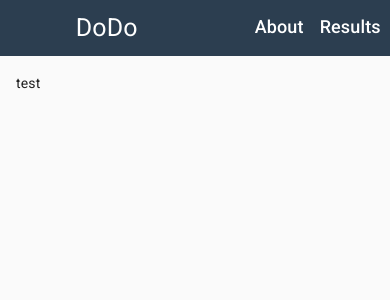
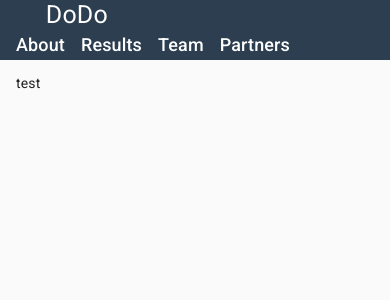
Before and after one commit to fraunhofer-iem/dodo-web, a React (Create React App) app: page / in a window 390 px wide. Shown: the top 300 px of the page. Built offline with nearby package versions, Linux system fonts and the light colour scheme.

Commit message:
finally figured out a more or less responsive navbar

```diff
--- a/src/components/navbar/Navbar.tsx
+++ b/src/components/navbar/Navbar.tsx
@@ -153,18 +153,23 @@ const NavBar: React.FC<Props> = (props) => {
     );
   };
 
+  // | 'flex-start'
+  // | 'center'
+  // | 'flex-end'
+  // | 'space-between'
+  // | 'space-around'
+  // | 'space-evenly';
   return (
     <div className={classes.root}>
       <AppBar position="fixed" className={classes.appBar}>
         <Toolbar>
-          <Grid container direction="row" justify="flex-end">
-            <Grid item xs={4}>
+          <Grid container justify="flex-start">
+            <Grid item xs={1} />
+            <Grid item xs>
               <TitleLink>{props.titleElement.text}</TitleLink>
             </Grid>
-
-            <Grid item xs={2}></Grid>
-
-            <Grid item xs={4}>
+            <Grid item xs />
+            <Grid item xs>
               <Typography
                 variant="h6"
                 color="textPrimary"
@@ -173,6 +178,7 @@ const NavBar: React.FC<Props> = (props) => {
                 {props.navElements.map(navElementToLink)}
               </Typography>
             </Grid>
+            <Grid item xs={1} />
           </Grid>
         </Toolbar>
       </AppBar>
```
